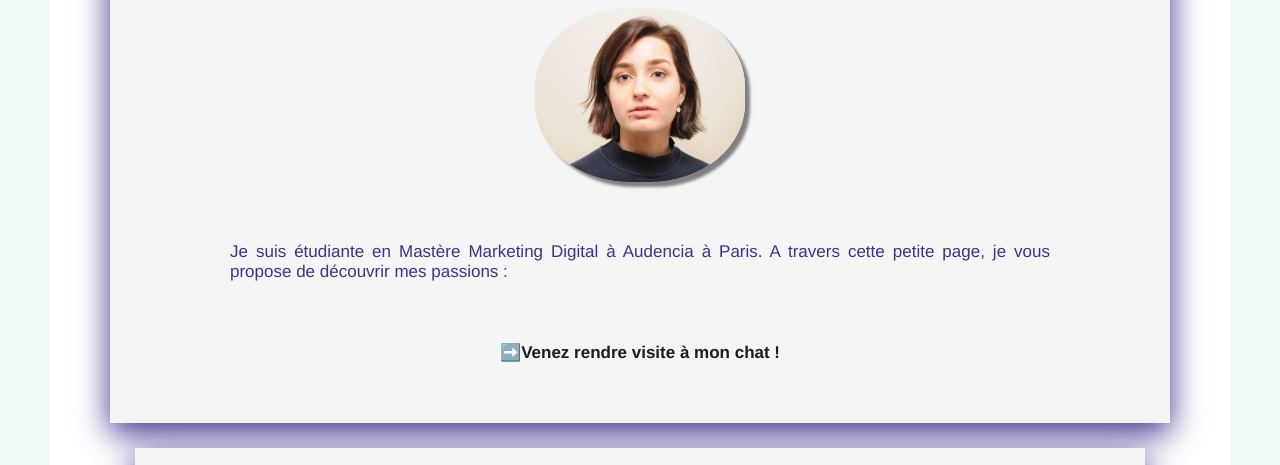
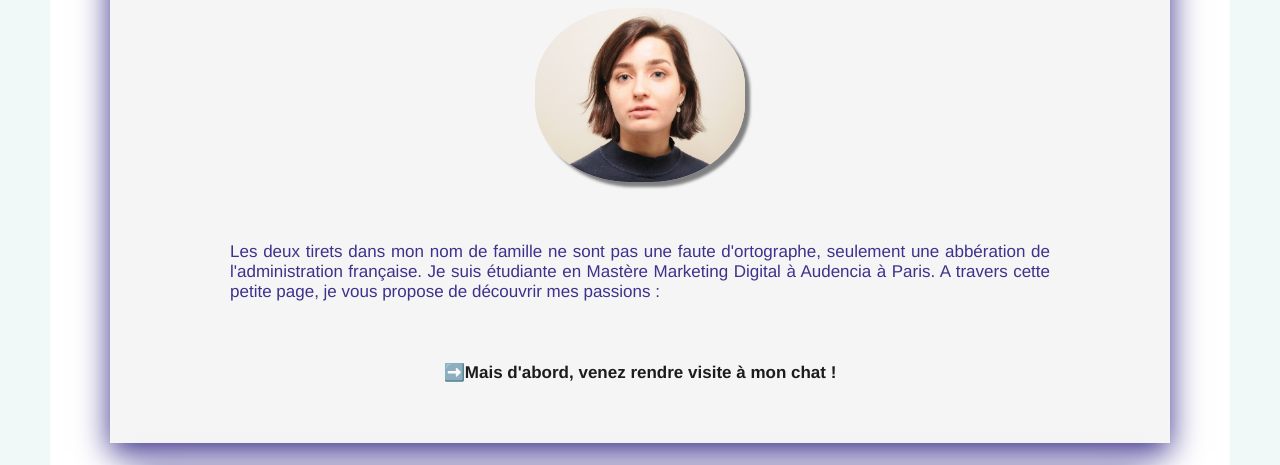
Before and after one commit to Grisanette/my-profile, a plain HTML site: page index.html in a window 1280 px wide. Shown: the part 260-725 px from the top of the page. Drawn offline with Linux system fonts and the light colour scheme.

Commit message:
Update index.html

```diff
--- a/index.html
+++ b/index.html
@@ -21,9 +21,9 @@
 				<h1> Hello, moi c'est Domitille Poux--Boursier  </h1>
 					<img src="images/profile-picture.jpg" class= "img-circle shadowed" alt="Domitille Poux--Boursier">
 				<p>
-				Je suis étudiante en Mastère Marketing Digital à Audencia à Paris. A travers cette petite page, je vous propose de découvrir mes passions :
+				Les deux tirets dans mon nom de famille ne sont pas une faute d'ortographe, seulement une abbération de l'administration française. Je suis étudiante en Mastère Marketing Digital à Audencia à Paris. A travers cette petite page, je vous propose de découvrir mes passions :
 				</p>
-				<a href="https://www.instagram.com/tapenadeuh/" target="_blank">➡️Venez rendre visite à mon chat ! </a>
+				<a href="https://www.instagram.com/tapenadeuh/" target="_blank">➡️Mais d'abord, venez rendre visite à mon chat ! </a>
 
 			</div>
 
```
